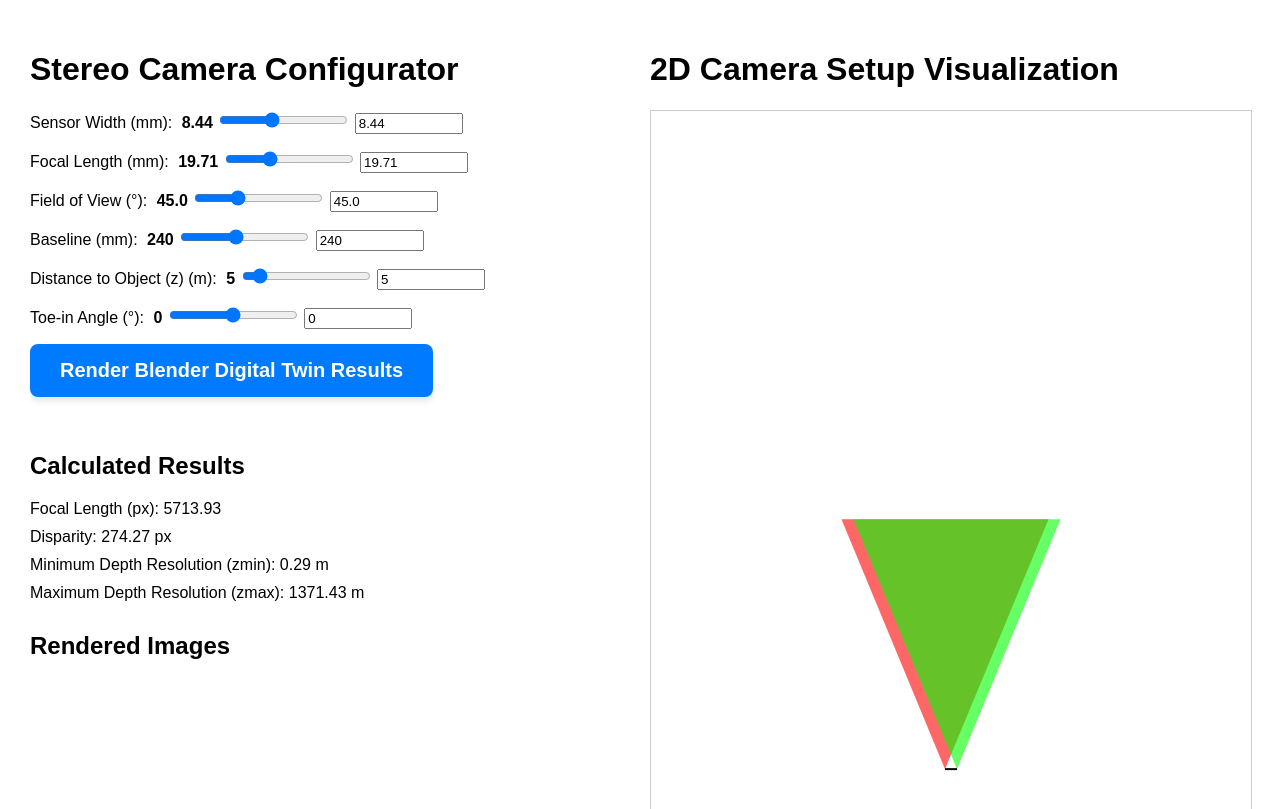
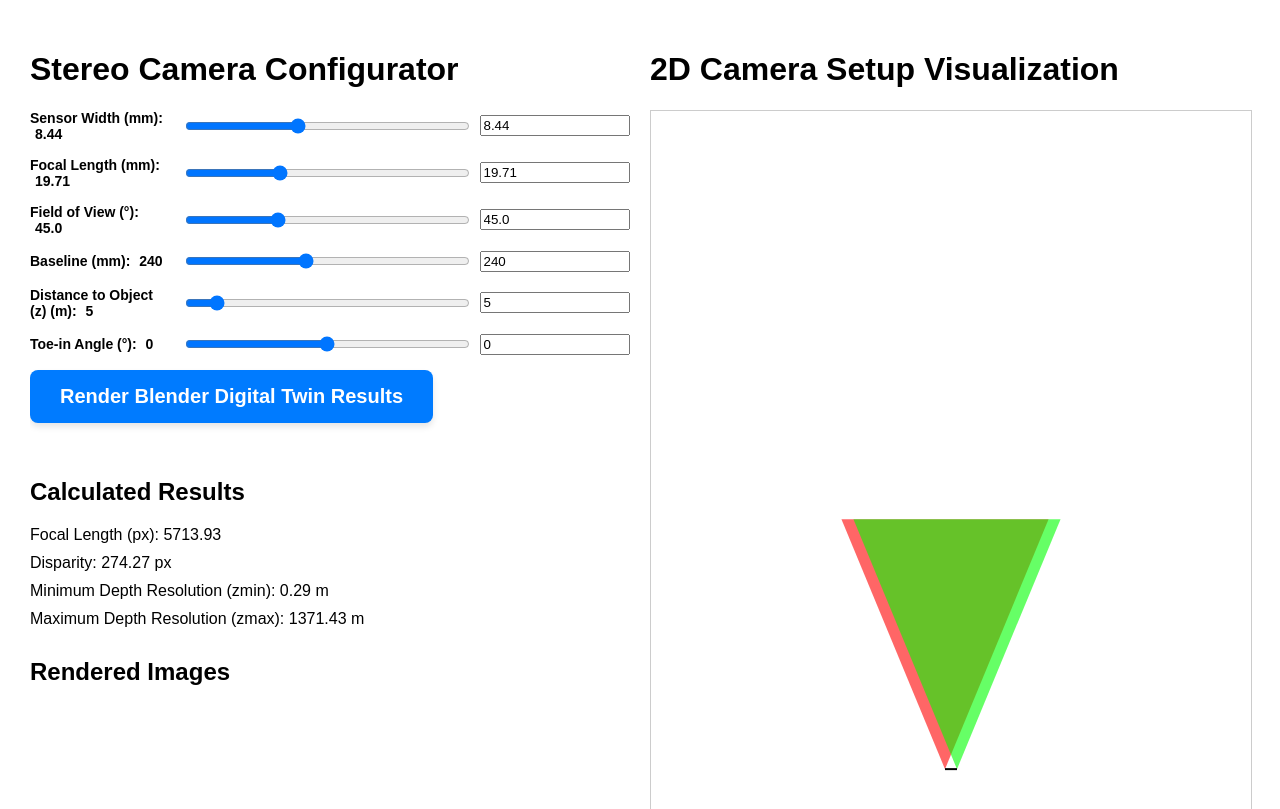
Before and after one commit to darknight-007/dreams-lab-portal, a Django app: page /stereo-buddy/ in a window 1280 px wide. Shown: the top 809 px of the page. Run offline with Django 3.2, Linux system fonts and the light colour scheme.

Commit message:
success_version for stereo_buddy , working on ses598 robotic exploration and mapping research tools

```diff
--- a/templates/stereo-buddy.html
+++ b/templates/stereo-buddy.html
@@ -71,44 +71,79 @@
             flex-wrap: wrap;
             height: 100vh;
         }
+
         .column {
             flex: 1;
             margin: 10px;
             display: flex;
             flex-direction: column;
         }
+
         .widget {
             max-width: 100%;
             overflow-y: auto;
         }
+
         .svg-container {
             flex: 1;
             display: flex;
             flex-direction: column;
             justify-content: flex-end;
         }
+
         svg {
             width: 100%;
             height: 100%;
             border: 1px solid #ccc;
         }
+
         .results {
             margin-top: 20px;
         }
+
         .results div {
             margin-bottom: 10px;
         }
+
         .container {
             margin-bottom: 15px;
         }
+
         label span {
             font-weight: bold;
             margin-left: 5px;
         }
+
         input[type="number"] {
             width: 100px;
         }
     </style>
+    <style>
+    .container {
+        display: flex;
+        align-items: center;
+        justify-content: space-between;
+        margin-bottom: 15px;
+    }
+
+    .container label {
+        flex: 1; /* Label takes a fixed amount of space */
+        margin-right: 10px;
+        font-size: 14px;
+        font-weight: bold;
+    }
+
+    .container input[type="range"] {
+        flex: 2; /* Slider takes more space */
+        margin-right: 10px;
+    }
+
+    .container input[type="number"] {
+        flex: 1; /* Number input takes a smaller space */
+        width: 60px; /* Fixed width for stable alignment */
+    }
+</style>
+
 </head>
 <body>
 <div class="column widget">
@@ -153,6 +188,7 @@
     <input type="range" id="toeInAngle" min="-45" max="45" step="0.001" value="0" oninput="syncValues('toeInAngle')">
     <input type="number" id="toeInAngleValue" value="0" step="0.1" oninput="syncValues('toeInAngle')">
 </div>
+
     <div class="container">
         <button onclick="runBlender()">Render Blender Digital Twin Results</button>
     </div>
@@ -175,7 +211,7 @@
     <svg id="cameraView" viewBox="0 0 600 400" preserveAspectRatio="xMidYMax meet">
         <polygon id="leftCameraFOV" fill="rgba(255, 0, 0, 0.6)"></polygon>
         <polygon id="rightCameraFOV" fill="rgba(0, 255, 0, 0.6)"></polygon>
-            <line id="baselineLine" stroke="black" stroke-width="2" />
+        <line id="baselineLine" stroke="black" stroke-width="2"/>
     </svg>
 </div>
 
```
Lines whose indentation alone changed are shown as unchanged.
